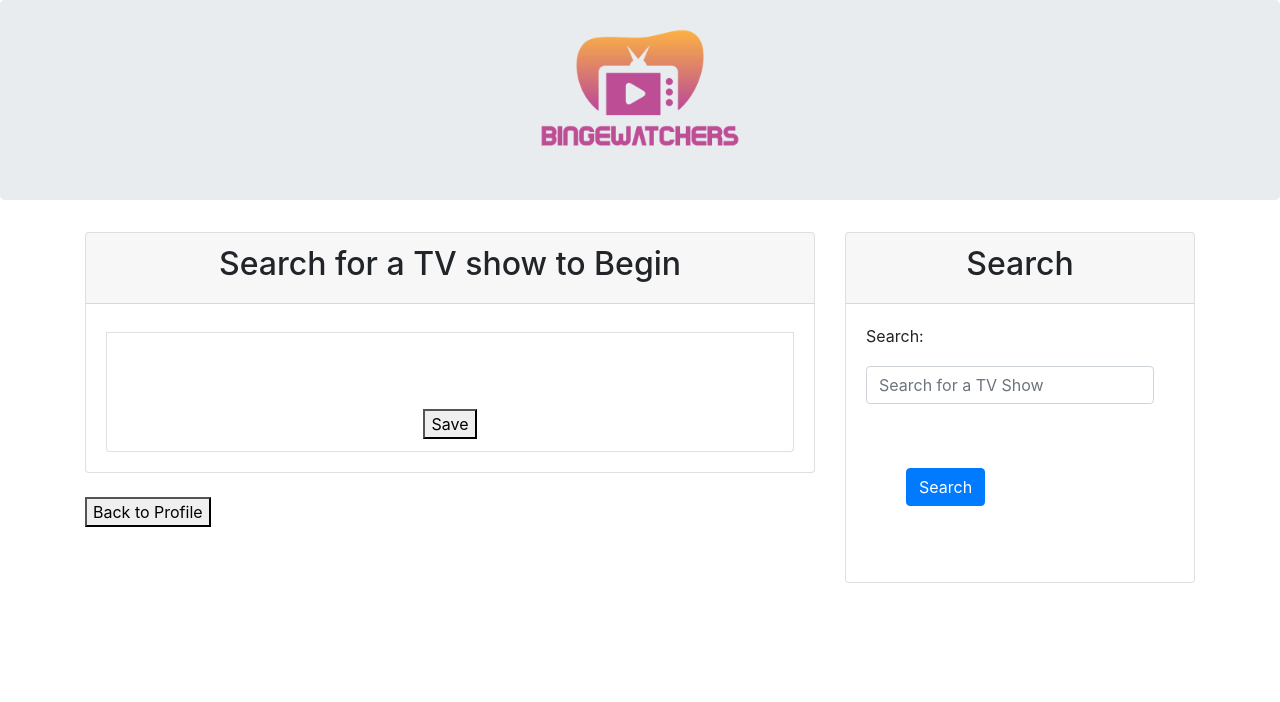
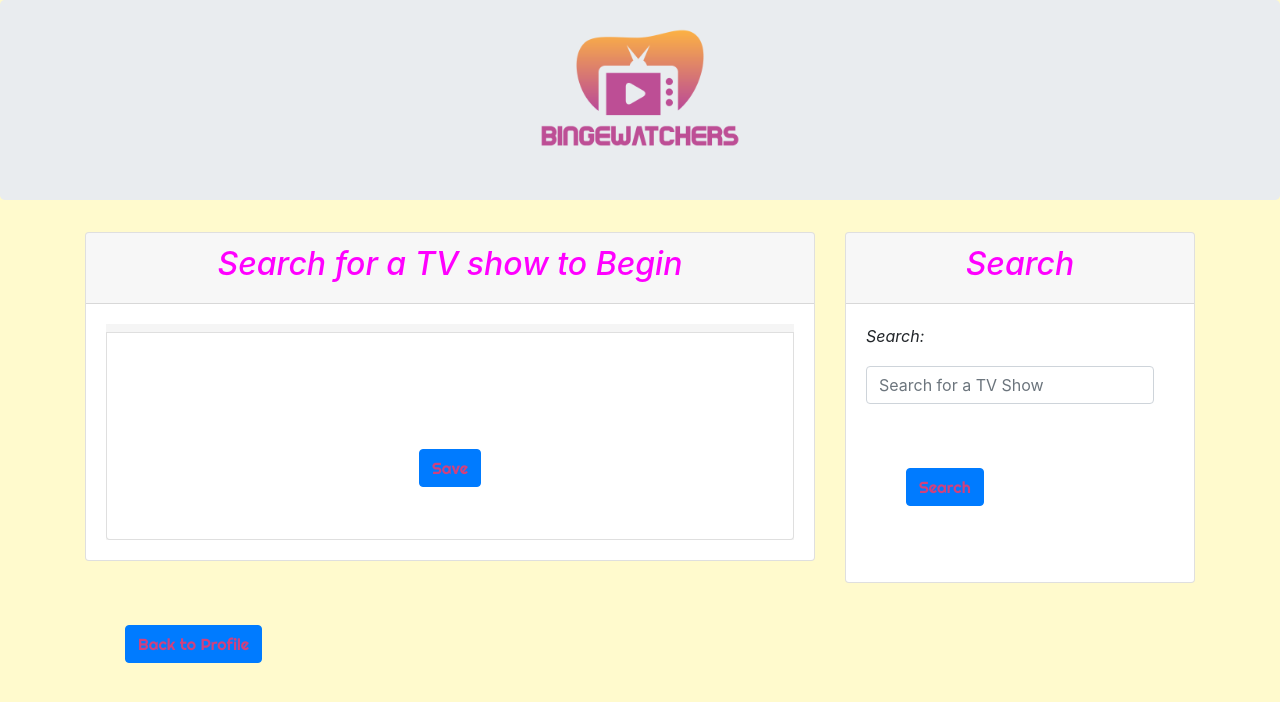
Before and after one commit to kurt-austin/bingewatcher, a React (Create React App) app in the folder client/: page /Search in a window 1280 px wide. Shown: the top 702 px of the page. Built offline with nearby package versions, Linux system fonts and the light colour scheme.

Commit message:
styling of search page

```diff
--- a/client/src/pages/Search.js
+++ b/client/src/pages/Search.js
@@ -6,7 +6,8 @@ import Card from "./Card";
 import SearchForm from "./SearchForm";
 import axios from "axios";
 import { withRouter } from "react-router";
-
+import searchStyles from "./searchStyles.css";
+import {Button} from "react-bootstrap";
 var uid = -1;
 
 class Search extends Component {
@@ -126,7 +127,7 @@ class Search extends Component {
                           <img src={result.image_thumbnail_path} />
                         <br/>
                         <br/>
-                        <button onClick={() => this.saveToList({result})}>Save</button>
+                        <Button type="button" className="btn"onClick={() => this.saveToList({result})}>Save</Button>
                       </li>
                       </>))}
                   </ul>
@@ -138,7 +139,7 @@ class Search extends Component {
                 )}
             </Card>
               <br/>
-              <button onClick={this.reDirecttoProfile}>Back to Profile</button>
+              <Button onClick={this.reDirecttoProfile}>Back to Profile</Button>
           </Col>
           <Col size="md-4">
             <Card heading="Search">
--- a/client/src/pages/Signup.js
+++ b/client/src/pages/Signup.js
@@ -61,7 +61,18 @@ function Signup() {
   }
 
   return (
+
+
     <div>
+<div class="container-fluid">
+  <div class="row no-gutter">
+    <div class="col-lg-6 bg-image"></div>
+    <div class="col-md-8 col-lg-6">
+      <div class="login d-flex align-items-center py-5">
+        <div class="container">
+          <div class="row">
+            <div class="col-md-9 col-lg-8 mx-auto"></div>
+
       <div className="signup">
           <div className= "blocktext">
         <div className="card-title">
@@ -110,6 +121,12 @@ function Signup() {
       </div>
     </div>
     </div>
+    </div>
+    </div>
+    </div>
+    </div>
+    </div>
+    </div>
 
   );
 }
--- /dev/null
+++ b/client/src/pages/searchStyles.css
@@ -0,0 +1,18 @@
+.card-header{
+    color: magenta;
+    font-size: x-large;
+}
+.text-center{
+    background-color: whitesmoke;
+   font-size: medium;
+   font-style: italic;
+}
+.list-group-item{
+  transition-duration: 2s;
+  transition-timing-function: linear;
+  transition-delay: 1s;
+}
+.list-group{
+    background-color: whitesmoke;
+    font-family: Verdana, Geneva, Tahoma, sans-serif;
+}
--- a/client/src/pages/signupStyles.css
+++ b/client/src/pages/signupStyles.css
@@ -1,6 +1,11 @@
+/* :root {
+    --input-padding-x: 1.5rem;
+    --input-padding-y: 0.75rem;
+  } */
+
 .header{
     font-size: x-large;
-    color: magenta s;
+    color: magenta ;
 }
 .base-container{
     text-align: center;
@@ -69,10 +74,22 @@ input{
 }
 
 .blocktext{
-    margin-left: auto;
-    margin-right: auto;
-    width: 15em;
-    margin-top: 15%;
+   position: relative;
+   margin-bottom: 1rem;
+   position: absolute;
+   top: 0;
+   left: 0;
+   /* display: block; */
+   /* width: 100%; */
+   /* margin-bottom: 0; */
+   /* Override default `<label>` margin */
+   /* line-height: 1.5; */
+   /* color: #495057;
+   cursor: text; */
+   /* Match the input under the label */
+   /* border: 1px solid transparent; */
+   /* border-radius: .25rem; */
+   /* transition: all .1s ease-in-out; */
 }
 /* .signup {
     margin-top: -120px;
@@ -90,4 +107,17 @@ input{
 .btn{
     margin: auto;
     margin: 40px;
+    font-family: 'Righteous', cursive;
+    color: #D0417E;
+
 }
+
+.bg-image{
+    background-image: url("https://i.ndtvimg.com/i/2016-07/television-generic_650x400_81469541532.jpg");
+   background-size: cover;
+   background-position: center;
+
+}
+body {
+    background-color: #FFFACD;
+}
```
